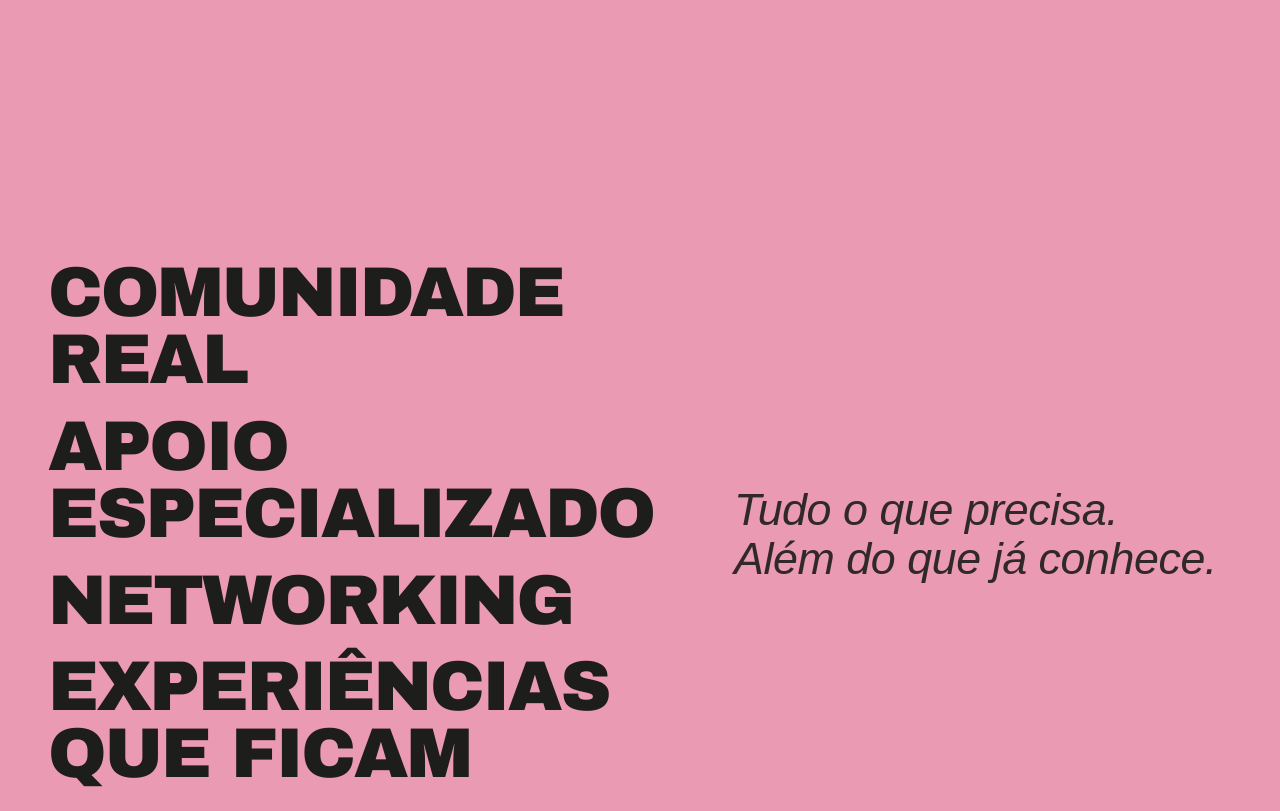
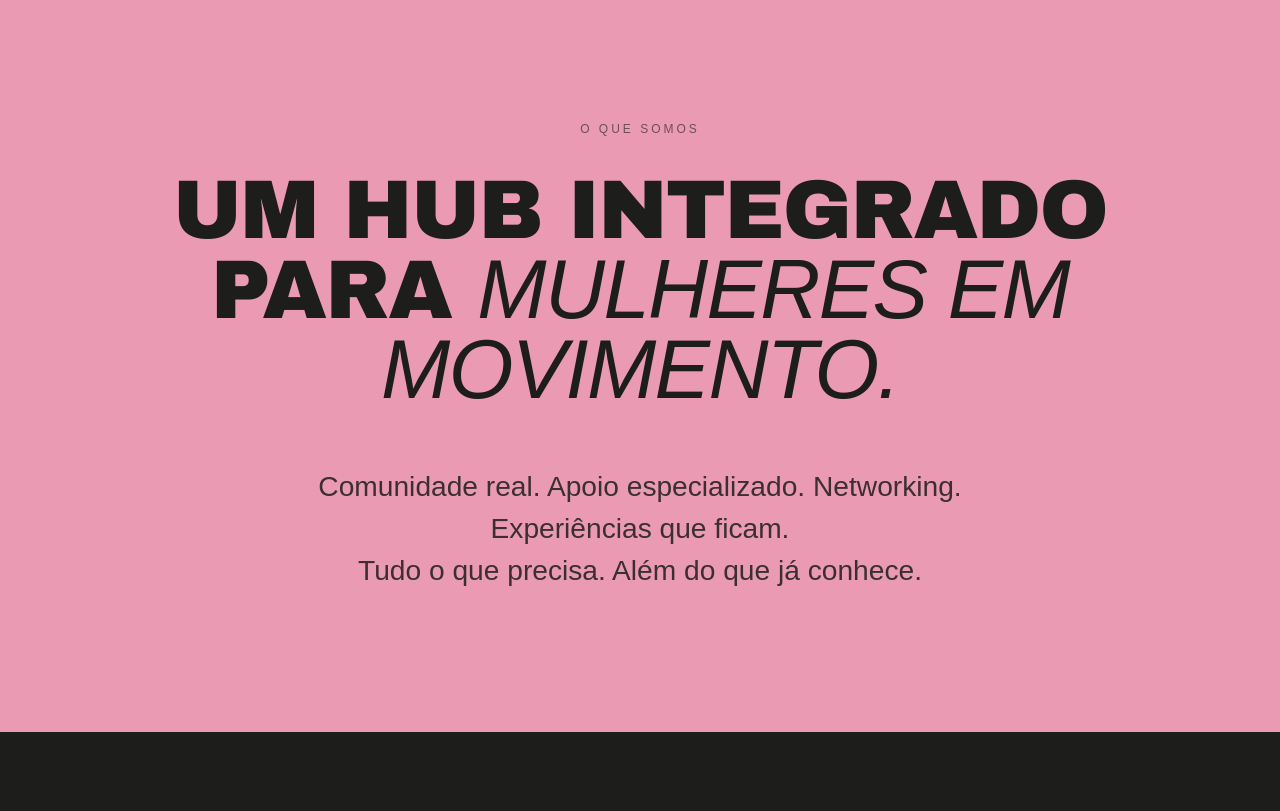
Before and after one commit to vanessapeq/huboutside, a website: page index.html in a window 1280 px wide. Shown: the part 820-1631 px from the top of the page. Drawn offline with Linux system fonts and the light colour scheme; a web font is replaced by a local one.

Commit message:
revert: Restaurar o design original centralizado da Seção 2

```diff
--- a/index.html
+++ b/index.html
@@ -59,19 +59,11 @@
         <!-- SECTION 2: O QUE SOMOS -->
         <section id="what-we-are">
             <div class="container">
-                <div class="wwa-grid">
-                    <div class="wwa-left reveal">
-                        <ul class="wwa-list">
-                            <li>Comunidade Real</li>
-                            <li>Apoio Especializado</li>
-                            <li>Networking</li>
-                            <li>Experiências que ficam</li>
-                        </ul>
-                    </div>
-                    <div class="wwa-right reveal">
-                        <p class="wwa-signature">Tudo o que precisa.<br>Além do que já conhece.</p>
-                    </div>
-                </div>
+                <span class="label reveal">O QUE SOMOS</span>
+                <h2 class="reveal">Um hub integrado para <span class="italic-highlight-dark">mulheres em
+                        movimento.</span></h2>
+                <p class="reveal">Comunidade real. Apoio especializado. Networking. Experiências que ficam.<br>Tudo o
+                    que precisa. Além do que já conhece.</p>
             </div>
         </section>
 
--- a/style.css
+++ b/style.css
@@ -325,59 +325,46 @@ h3 {
 #what-we-are {
     background-color: var(--pink-dusty);
     color: var(--bg-dark);
-    padding: 180px 0;
+    padding: 140px 0;
+    text-align: center;
 }
 
-.wwa-grid {
-    display: grid;
-    grid-template-columns: 1.2fr 1fr;
-    gap: 80px;
-    align-items: center;
+#what-we-are .container {
+    padding-top: 0;
+    padding-bottom: 0;
 }
 
-.wwa-list {
-    list-style: none;
-    padding: 0;
-    margin: 0;
+#what-we-are .label {
+    color: rgba(29, 29, 27, 0.6);
+    margin-bottom: 32px;
 }
 
-.wwa-list li {
-    font-family: var(--font-black);
-    font-size: clamp(2.5rem, 5.5vw, 6rem);
+#what-we-are h2 {
+    font-size: clamp(3rem, 6.5vw, 6.5rem);
+    color: var(--bg-dark);
+    margin-bottom: 56px;
     line-height: 0.95;
-    text-transform: uppercase;
-    letter-spacing: -0.03em;
-    margin-bottom: 20px;
-    position: relative;
-    padding-left: 0;
+    letter-spacing: -0.02em;
+    max-width: 1100px;
+    margin-inline: auto;
 }
 
-.wwa-signature {
+.italic-highlight-dark {
     font-family: var(--font-light);
-    font-size: clamp(1.8rem, 3.5vw, 3.5rem);
-    line-height: 1.1;
     font-style: italic;
-    opacity: 0.9;
-    letter-spacing: -0.01em;
+    font-weight: 300;
     color: var(--bg-dark);
-    max-width: 500px;
 }
 
-@media (max-width: 1024px) {
-    .wwa-grid {
-        grid-template-columns: 1fr;
-        gap: 60px;
-    }
-
-    .wwa-signature {
-        max-width: 100%;
-    }
-}
-
-@media (max-width: 640px) {
-    #what-we-are {
-        padding: 100px 0;
-    }
+#what-we-are p {
+    font-family: var(--font-light);
+    font-weight: 300;
+    font-size: clamp(1.3rem, 2.2vw, 1.9rem);
+    color: var(--bg-dark);
+    opacity: 0.85;
+    max-width: 800px;
+    margin: 0 auto;
+    line-height: 1.5;
 }
 
 /* ==========================================
```
